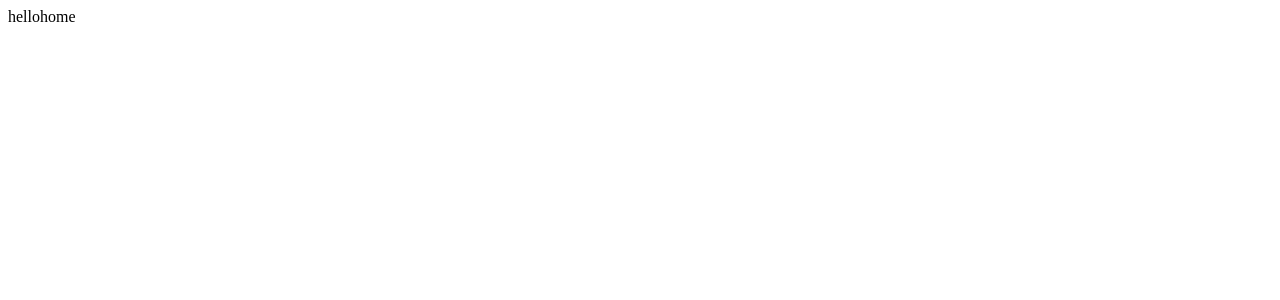
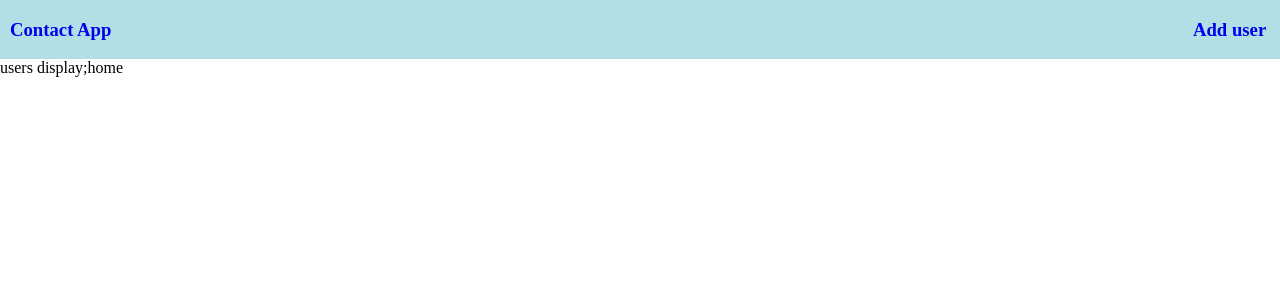
Before and after one commit to DevPipalia/Contact-app, a React (Create React App) app: page / in a window 1280 px wide. Shown: the top 300 px of the page. Built offline with nearby package versions, Linux system fonts and the light colour scheme.

Commit message:
navbar added

```diff
--- /dev/null
+++ b/public/index.css
@@ -0,0 +1,3 @@
+body{
+    margin: 0;
+}
--- a/public/index.html
+++ b/public/index.html
@@ -3,6 +3,7 @@
   <head>
     <meta charset="utf-8" />
     <link rel="icon" href="%PUBLIC_URL%/favicon.ico" />
+    <link rel="stylesheet" href="index.css">
     <meta name="viewport" content="width=device-width, initial-scale=1" />
     <meta name="theme-color" content="#000000" />
 
--- a/src/App.js
+++ b/src/App.js
@@ -7,7 +7,7 @@ import Add_user from "./Pages/Add_user";
 function App() {
   return (
     <div className="App">
-     hello
+
     <BrowserRouter>
       <Routes>
         <Route path="/" element={<Home/>}/>
--- a/src/Pages/Add_user.jsx
+++ b/src/Pages/Add_user.jsx
@@ -1,8 +1,9 @@
 import React from "react";
-
+import Navbar from "../components/Navbar";
 function Add_user(){
     return(
         <>
+        <Navbar/>
             add user
         </>
     )
--- a/src/Pages/Home.jsx
+++ b/src/Pages/Home.jsx
@@ -1,8 +1,13 @@
 import React from "react";
+import Navbar from "../components/Navbar";
+import User_display from "../components/Users";
+
 
 function Home(){
     return(
         <>
+        <Navbar/>
+        <User_display/>
             home
         </>
     )
--- /dev/null
+++ b/src/components/Navbar.jsx
@@ -0,0 +1,17 @@
+import React from "react";
+import { Link } from "react-router-dom";
+import "./navbar.css"
+
+function Navbar(){
+    return(
+        <>
+        <div className="nav-bar">
+           <Link to="/" className="link1"> <h3>Contact App</h3></Link>
+            <Link to="/add_user" className="link2"><h3>Add user</h3></Link>
+
+        </div>
+        </>
+    )
+}
+
+export default Navbar;
--- /dev/null
+++ b/src/components/Users.jsx
@@ -0,0 +1,11 @@
+import React from "react";
+
+function User_display(){
+    return(
+        <>
+            users display;
+        </>
+    )
+}
+
+export default User_display;
--- /dev/null
+++ b/src/components/navbar.css
@@ -0,0 +1,13 @@
+.nav-bar{
+    display: flex;
+    background-color: powderblue;
+    gap: 84.5%;
+}
+
+
+.link1,.link2{
+    text-decoration: none;
+}
+.link1{
+    padding-left: 10px;
+}
```
